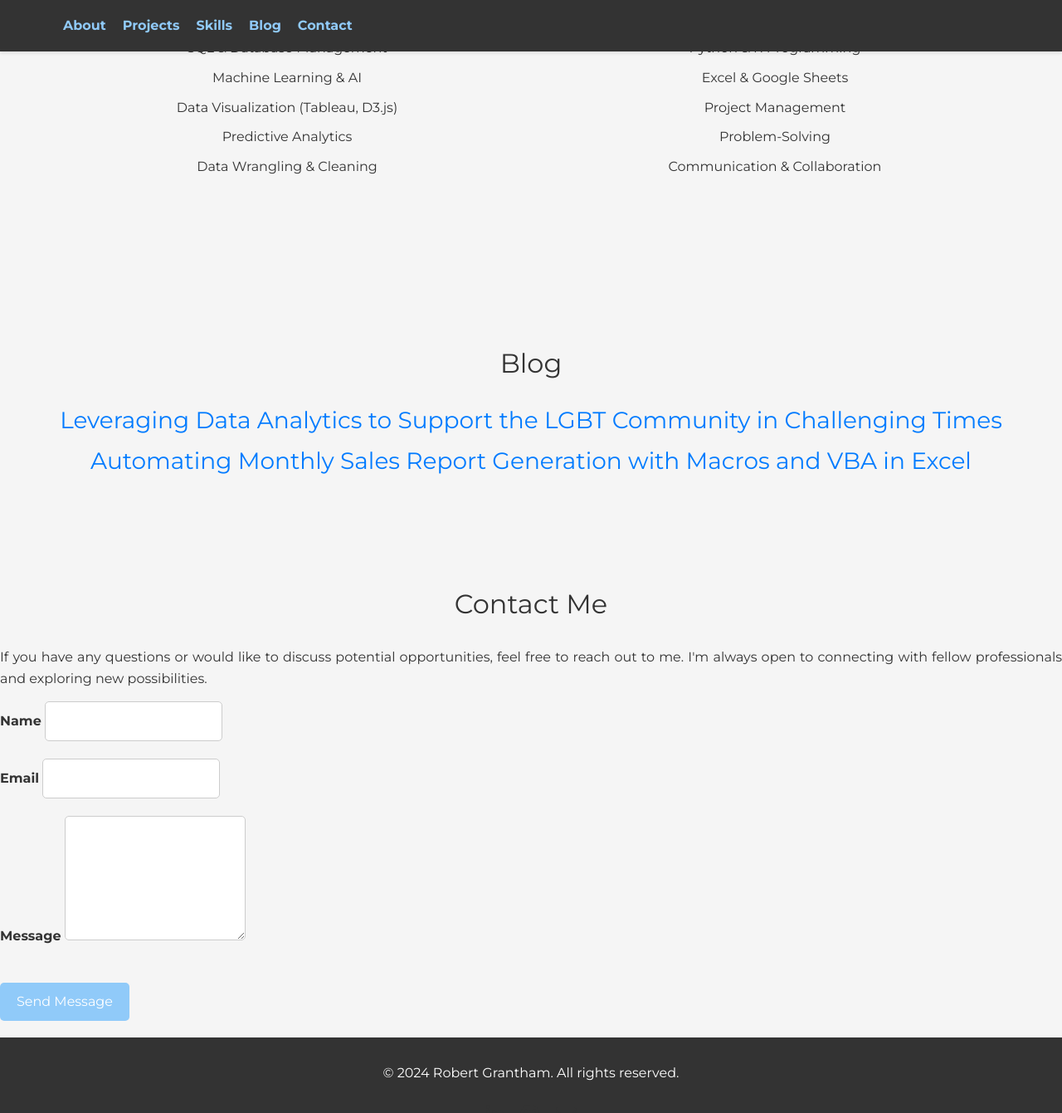
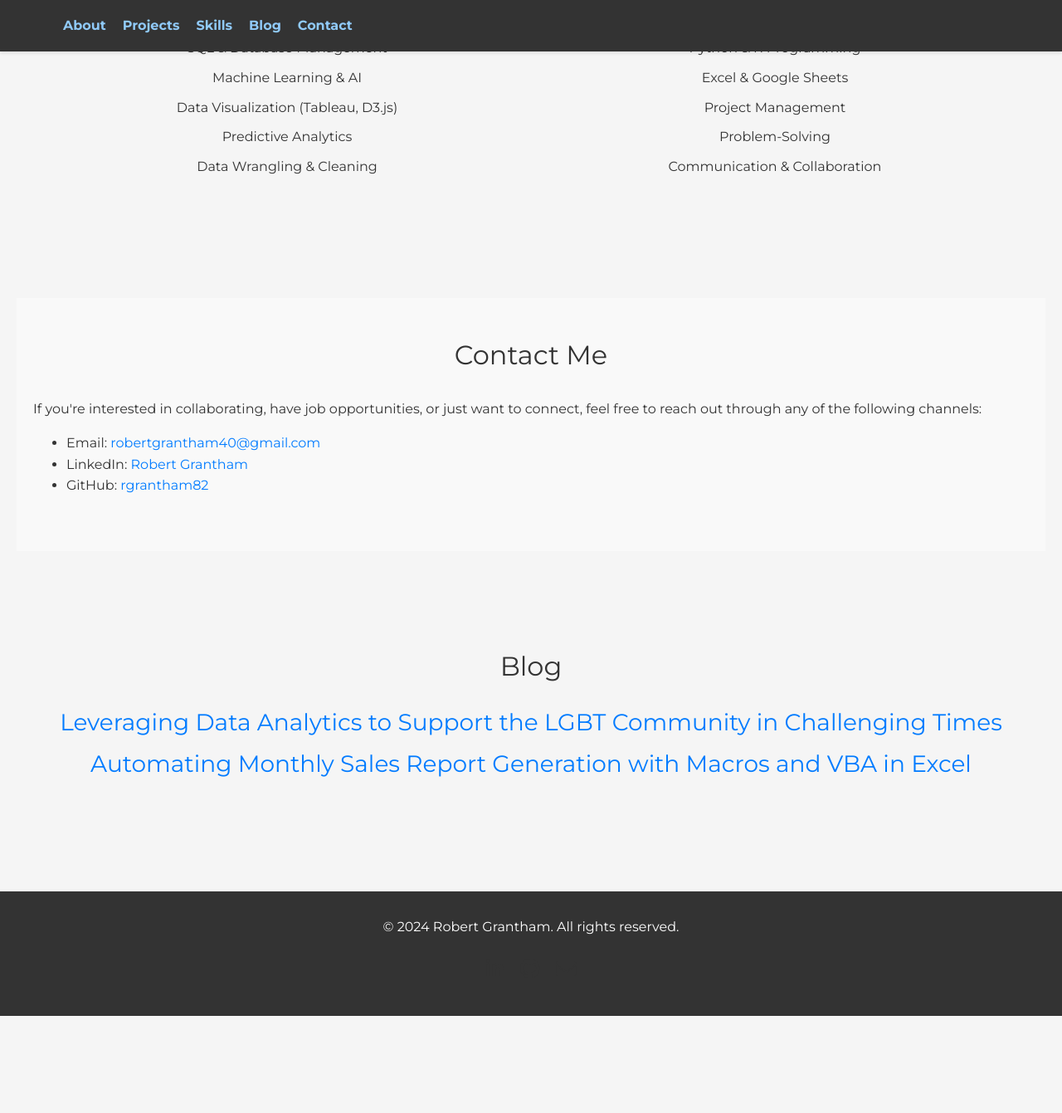
Before and after one commit to rgrantham82/rgrantham82.github.io, a Jekyll site: the page built from index.html, in a window 1280 px wide and 1400 px high, scrolled down 2987 px. Shown: the top 1341 px of the window at 83% size. Built offline with Jekyll 4.4.1, drawn with Linux system fonts in a browser that asks for light colours; nearby versions of some CDN libraries; after the commit the page ends 4211 px from its top, so only the background shows below that; some of the changed text lies outside the part shown.

Commit message:
Update index.html

```diff
--- a/index.html
+++ b/index.html
@@ -2,6 +2,7 @@
 layout: default
 title: Home
 ---
+
 <section id="about" class="about-container fade-in">
   <img src="assets/images/profile-image.jpg" alt="Robert Grantham" class="circular-image">
   <h2>About Me</h2>
@@ -10,6 +11,7 @@ title: Home
   <p>In addition to my technical skills, I am a 1st degree black belt in Aikido, which has taught me discipline, focus, and the importance of continuous improvement.</p>
   <p>Currently residing in Austin, TX, I am actively seeking full-time employment as a data analyst. I am committed to making a positive impact through data and look forward to contributing my expertise to a forward-thinking organization.</p>
 </section>
+
 <section id="projects" class="projects-section fade-in">
   <h2>Projects</h2>
   <div class="projects-container">
@@ -19,19 +21,15 @@ title: Home
       <h3>{{ project.title }}</h3>
       <p>{{ project.subtitle }}</p>
       <p>{{ project.description | truncatewords: 20 }}</p>
-         <div class="btn-container">
       <a href="{{ project.link_text }}" class="btn">{{ project.link_text }}</a>
       {% if project.github %}
-            <button class="btn-github-toggle">View on GitHub</button>
-            <div class="github-content">
-               <a href="{{ project.github }}" class="btn-github">GitHub Repository</a>
-            </div>
+      <a href="{{ project.github }}" class="btn-github">View on GitHub</a>
       {% endif %}
-         </div>
     </div>
     {% endfor %}
   </div>
 </section>
+
 <section id="skills" class="skills-section fade-in">
   <h2>Skills</h2>
   <ul>
@@ -47,6 +45,17 @@ title: Home
     <li>Communication & Collaboration</li>
   </ul>
 </section>
+
+<section id="contact" class="contact-section fade-in">
+  <h2>Contact Me</h2>
+  <p>If you're interested in collaborating, have job opportunities, or just want to connect, feel free to reach out through any of the following channels:</p>
+  <ul>
+    <li>Email: <a href="mailto:robertgrantham40@gmail.com">robertgrantham40@gmail.com</a></li>
+    <li>LinkedIn: <a href="https://www.linkedin.com/in/robertgrantham82" target="_blank">Robert Grantham</a></li>
+    <li>GitHub: <a href="https://github.com/rgrantham82" target="_blank">rgrantham82</a></li>
+  </ul>
+</section>
+
 <section id="blog" class="blog-section fade-in">
   <h2>Blog</h2>
   {% for post in site.posts %}
@@ -58,28 +67,3 @@ title: Home
   </article>
   {% endfor %}
 </section>
-<section id="contact" class="animate-on-scroll">
-   <h2>Contact Me</h2>
-   <div class="contact-content">
-      <div class="contact-info">
-         <p>If you have any questions or would like to discuss potential opportunities, feel free to reach out to me. I'm always open to connecting with fellow professionals and exploring new possibilities.</p>
-         <div class="contact-form">
-            <form action="https://formspree.io/f/mbjnwpgb" method="POST">
-               <div class="form-group">
-                  <label for="name">Name</label>
-                  <input type="text" id="name" name="name" required>
-               </div>
-               <div class="form-group">
-                  <label for="email">Email</label>
-                  <input type="email" id="email" name="email" required>
-               </div>
-               <div class="form-group">
-                  <label for="message">Message</label>
-                  <textarea id="message" name="message" rows="5" required></textarea>
-               </div>
-               <button type="submit" class="button">Send Message</button>
-            </form>
-         </div>
-      </div>
-   </div>
-</section>
```
Lines whose indentation alone changed are shown as unchanged.
